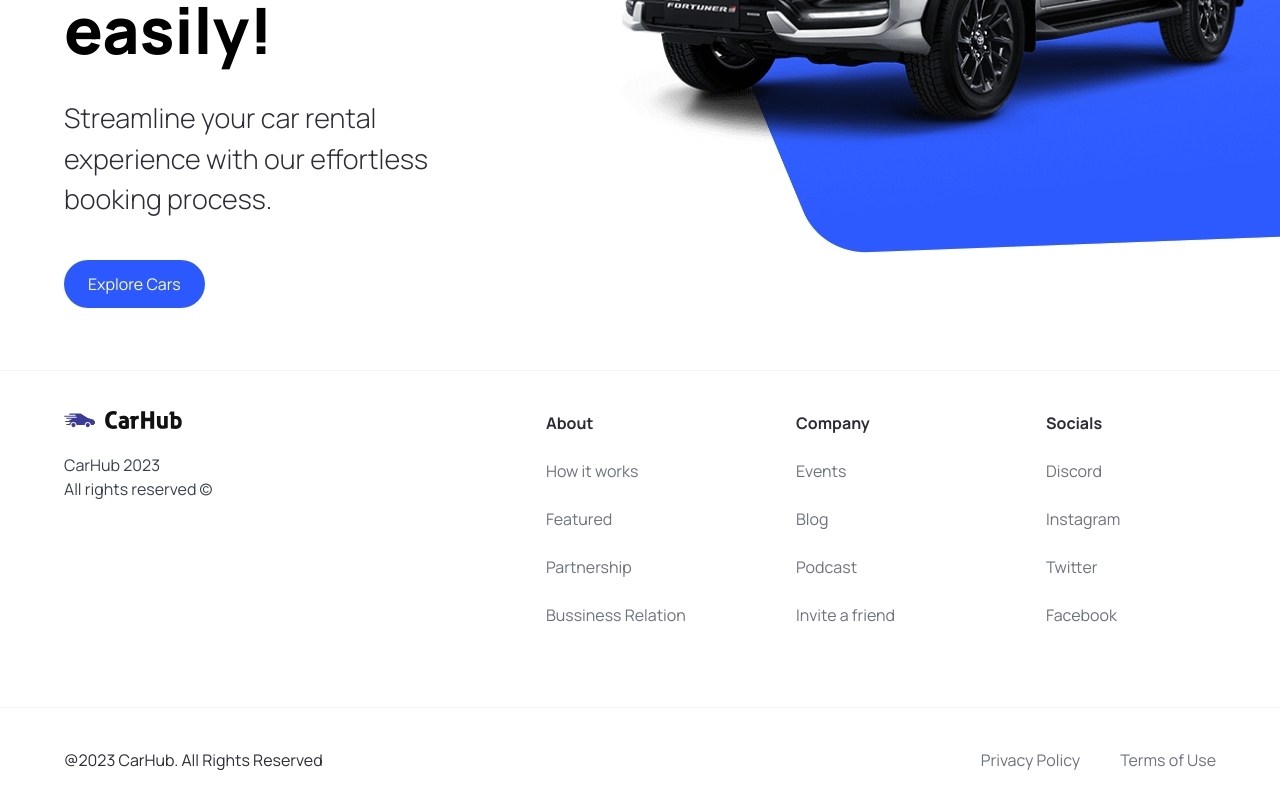
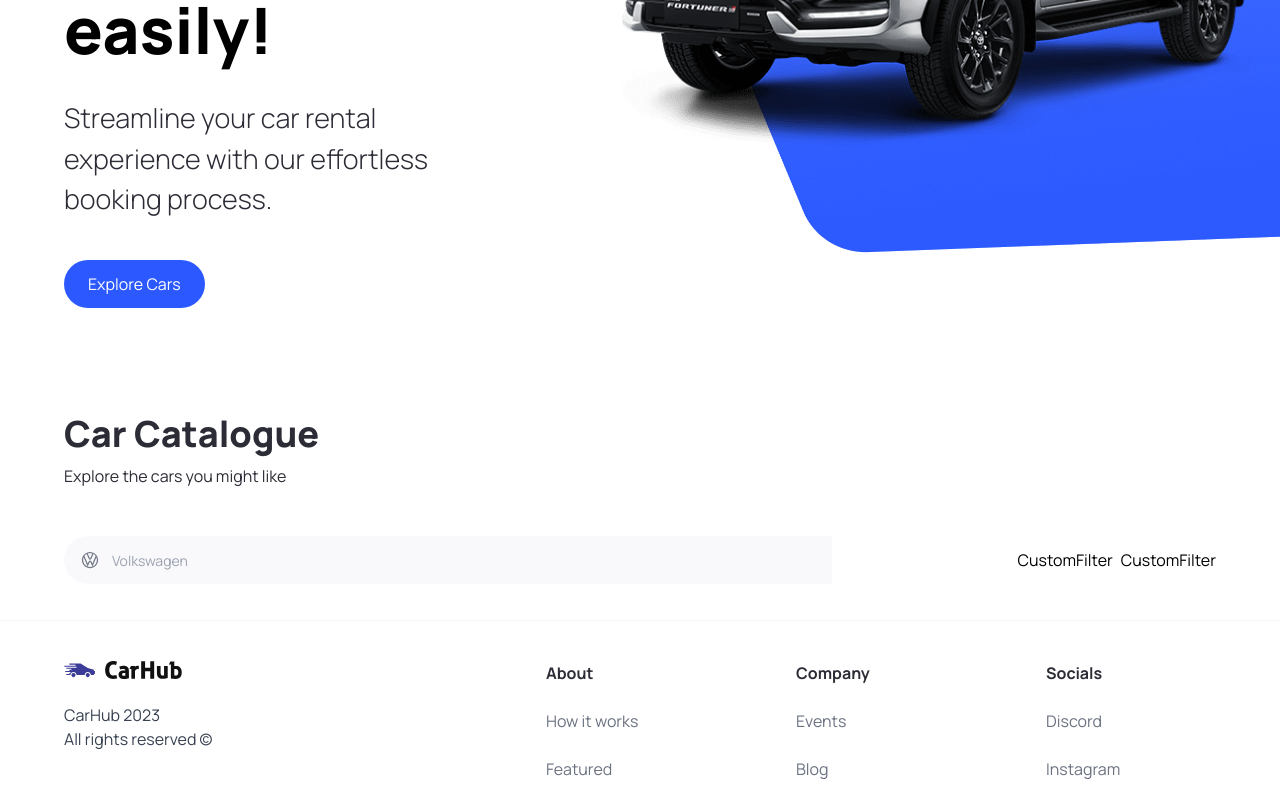
Before and after one commit to EMahmoudNabil/car-showcase, a Next.js app: page / in a window 1280 px wide. Shown: the part 450-1247 px from the top of the page. Built offline with nearby package versions, Linux system fonts and the light colour scheme.

Commit message:
search bar component

```diff
--- a/app/page.tsx
+++ b/app/page.tsx
@@ -1,11 +1,25 @@
 
-import { Hero } from '@/components'
+import { CustomFilter, Hero, SearchBar } from '@/components'
 import Image from 'next/image'
 
 export default function Home() {
   return (
     <main className="overflow-hidden">
       <Hero  />
+      <div className="mt-12 padding-x padding-y max-width" id="discover">
+        <div className="home__text-container">
+          <h1 className="text-4xl font-extrabold">Car Catalogue</h1>
+          <p>Explore the cars you might like</p>
+        </div>
+        <div className="home__filters">
+          <SearchBar />
+
+          <div className="home__filter-container">
+            <CustomFilter  />
+            <CustomFilter   />
+          </div>
+        </div>
+        </div>
     </main>
   )
 }
--- /dev/null
+++ b/components/CustomFilter.tsx
@@ -0,0 +1,9 @@
+import React from 'react'
+
+const CustomFilter = () => {
+  return (
+    <div>CustomFilter</div>
+  )
+}
+
+export default CustomFilter
--- /dev/null
+++ b/components/SearchBar.tsx
@@ -0,0 +1,20 @@
+"use client"
+
+import { useState } from "react"
+import SearchManufacture from "./SearchManufacture"
+
+const SearchBar = () => {
+    const [selected, setSelected] = useState("")
+const handleSearch =()=>{
+
+}
+  return (
+    <form className="searchbar" onSubmit={handleSearch}>
+        <div className="searchbar__item" >
+            <SearchManufacture selected={selected} setSelected={setSelected} />
+        </div>
+    </form>
+  )
+}
+
+export default SearchBar
--- /dev/null
+++ b/components/SearchManufacture.tsx
@@ -0,0 +1,91 @@
+"use client"
+import {useState,Fragment} from 'react'
+import {Combobox,Transition} from '@headlessui/react'
+
+import { SearchManufactureProps } from "@/types";
+import Image from 'next/image';
+import { manufacturers } from '@/constants';
+
+const SearchManufacture = ({
+  selected,
+  setSelected,
+}: SearchManufactureProps) => {
+
+  const [query, setQuery] = useState('')
+  const filteredManufacturers =
+    query === ""
+      ? manufacturers
+      : manufacturers.filter((item) => (
+        item.toLowerCase()
+        .replace(/\s+/g, "")
+        .includes(query.toLowerCase().replace(/\s+/g, "")
+      )))
+
+  return (
+    <div className='search-manufacturer'>
+<Combobox value={selected} onChange={setSelected}>
+        <div className="relative w-full">
+          <Combobox.Button className="absolute top-[14px]">
+            <Image
+              src="/car-logo.svg"
+              width={20}
+              height={20}
+              className="ml-4"
+              alt="Car Logo"
+            />
+          </Combobox.Button>
+
+          <Combobox.Input
+            className="search-manufacturer__input"
+            placeholder="Volkswagen"
+            displayValue={(manufacturer: string) => manufacturer}
+            onChange={(e) => setQuery(e.target.value)}
+          />
+
+          <Transition
+            as={Fragment}
+            leave="transition ease-in duration-100"
+            leaveFrom="opacity-100"
+            leaveTo="opacity-0"
+            afterLeave={() => setQuery('')}
+          >
+            <Combobox.Options>
+              {filteredManufacturers.map((item) => (
+                  <Combobox.Option
+                    key={item}
+                    className={({ active}) => `
+                    relative search-manufacturer__option ${active ? 'bg-primary-blue text-white' :'text-gray-900'}
+                    `}
+                    value={item}
+                  >
+                    {({ selected, active }) => (
+                      <>
+                        <span
+                          className={`block truncate ${
+                            selected ? 'font-medium' : 'font-normal'
+                          }`}
+                        >
+                          {item}
+                        </span>
+                        {selected ? (
+                          <span
+                            className={`absolute inset-y-0 left-0 flex items-center pl-3 ${
+                              active ? 'text-white' : 'text-teal-600'
+                            }`}
+                          >
+                          </span>
+                        ) : null}
+                      </>
+                    )}
+                  </Combobox.Option>
+                )
+              )}
+            </Combobox.Options>
+          </Transition>
+        </div>
+      </Combobox>
+    </div>
+  )
+};
+
+export default SearchManufacture;
--- a/package.json
+++ b/package.json
@@ -9,6 +9,7 @@
     "lint": "next lint"
   },
   "dependencies": {
+    "@headlessui/react": "^1.7.15",
     "@types/node": "20.3.1",
     "@types/react": "18.2.12",
     "@types/react-dom": "18.2.5",
```
Also changed, not shown: components/index.ts (+8 -1 lines), tsconfig.json (+7 -1 lines), types/index.ts (+7 -0 lines), 1 other file (tests, documents, lock files or other folders).
